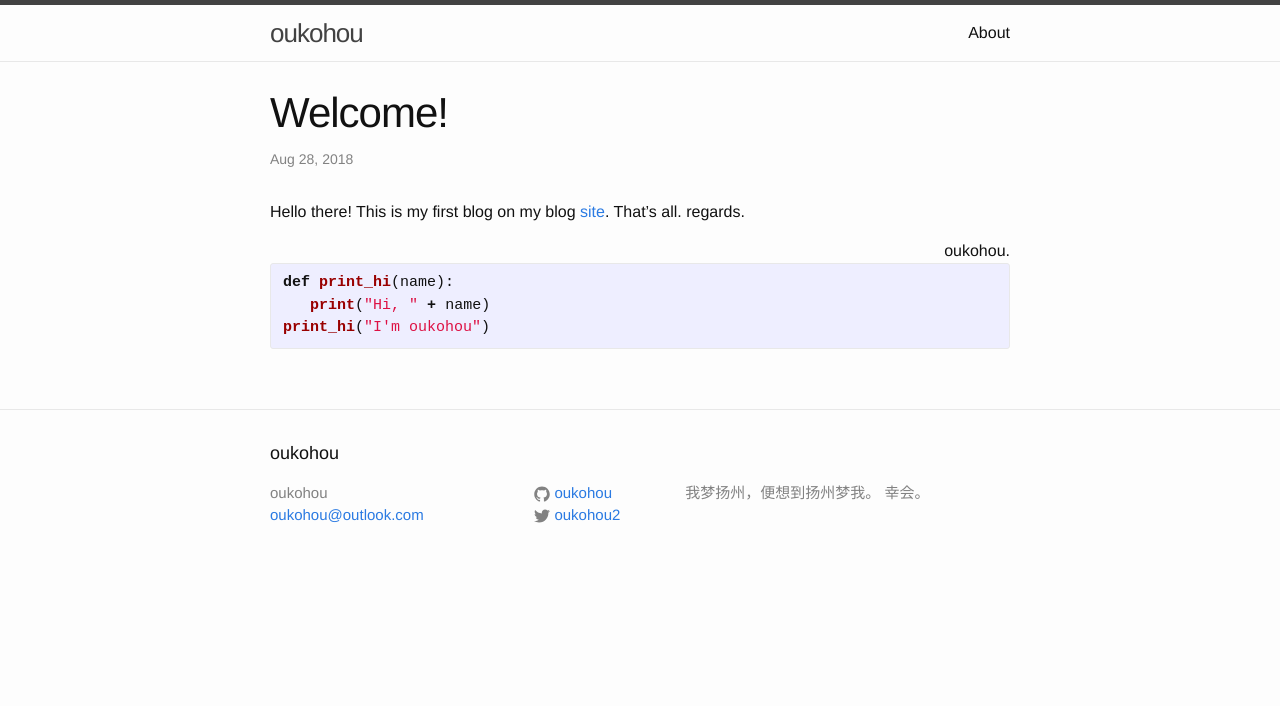
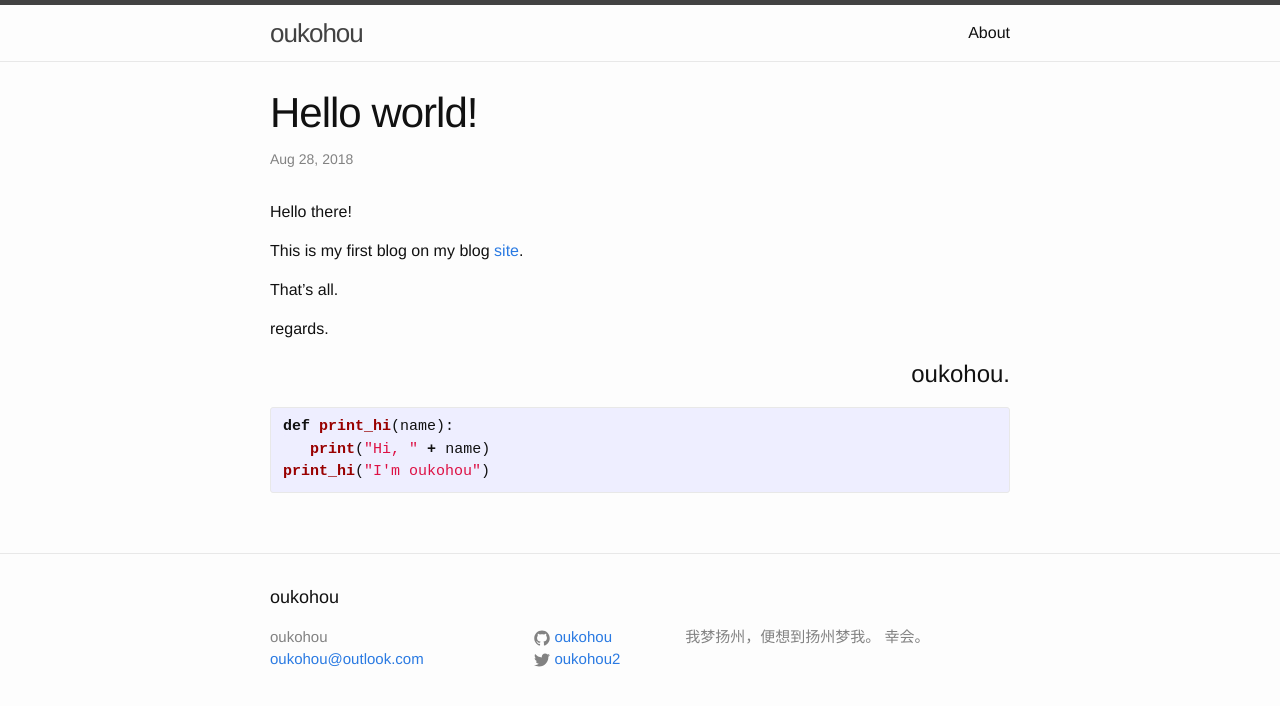
Before and after one commit to oukohou/oukohou.github.io, a Jekyll site: the page built from _posts/2018-08-28-welcome.markdown, in a window 1280 px wide. Shown: the top 706 px of the page. Built offline with Jekyll 4.4.1, drawn with Linux system fonts in a browser that asks for light colours.

Commit message:
change contents in welcome.
Signed-off-by: oukohou <oukohou@outlook.com>

```diff
--- a/_posts/2018-08-28-welcome.markdown
+++ b/_posts/2018-08-28-welcome.markdown
@@ -1,15 +1,18 @@
 ---
 layout: post
-title:  "Welcome!"
+title:  "Hello world!"
 date:   2018-08-28 19:42:35 +0800
 categories: jekyll update
 ---
 Hello there!
+
 This is my first blog on my blog [site](www.oukohou.wang).
+
 That's all.
+
 regards.
-<div align = right>oukohou.</div>
 
+<h1 align = "right">oukohou.</h1>
 
 {% highlight python %}
 def print_hi(name):
```
